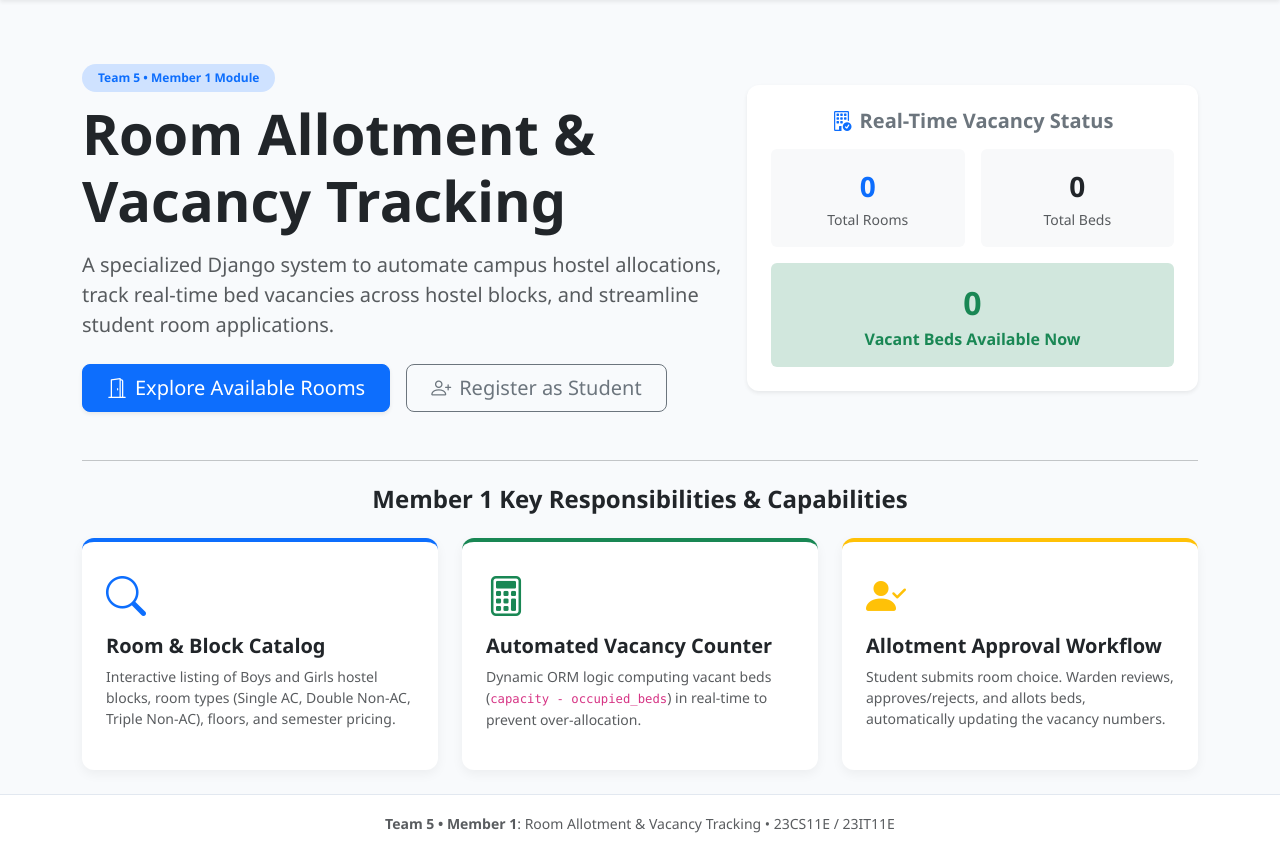
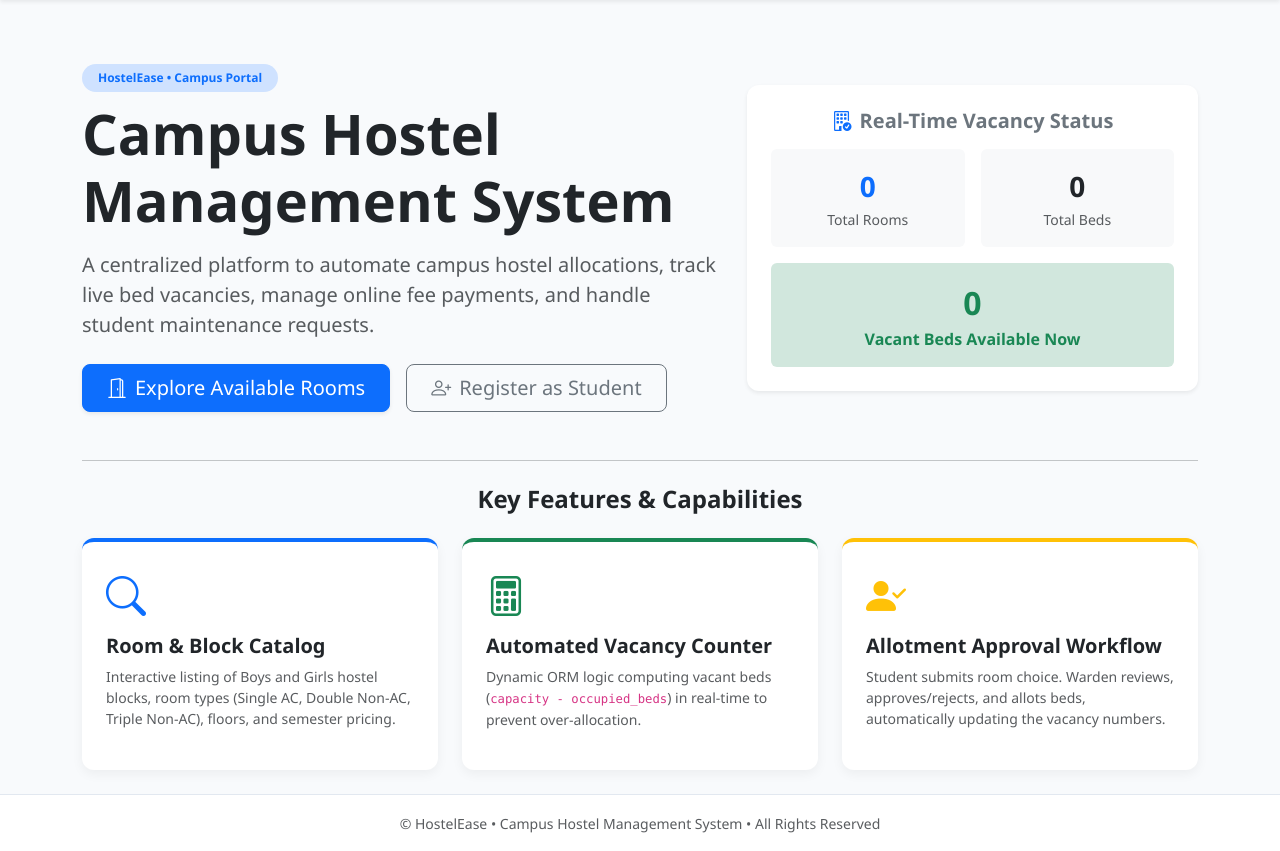
Before and after one commit to shailaja-maickelraj12/hostelease, a Django app: page / in a window 1280 px wide. Shown: the part 62-913 px from the top of the page. Run offline with Django 5.2, Linux system fonts and the light colour scheme; data that the repository does not hold is empty.

Commit message:
UI: Clean up academic labels, removing Member 1 and Team 5 module headers

```diff
--- a/hostel/templates/hostel/base.html
+++ b/hostel/templates/hostel/base.html
@@ -119,7 +119,7 @@
     <!-- Footer -->
     <footer class="py-3 text-center text-muted">
         <div class="container">
-            <small><strong>Team 5 &bull; Member 1</strong>: Room Allotment &amp; Vacancy Tracking &bull; 23CS11E / 23IT11E</small>
+            <small>&copy; HostelEase &bull; Campus Hostel Management System &bull; All Rights Reserved</small>
         </div>
     </footer>
 
--- a/hostel/templates/hostel/home.html
+++ b/hostel/templates/hostel/home.html
@@ -1,14 +1,14 @@
 {% extends 'hostel/base.html' %}
 
-{% block title %}HostelEase - Room Allotment &amp; Vacancy Tracking{% endblock %}
+{% block title %}HostelEase - Campus Hostel Management System{% endblock %}
 
 {% block content %}
 <div class="row align-items-center py-4 mb-4">
     <div class="col-lg-7">
-        <span class="badge bg-primary-subtle text-primary fw-semibold px-3 py-2 rounded-pill mb-2">Team 5 &bull; Member 1 Module</span>
-        <h1 class="display-4 fw-bold text-dark mb-3">Room Allotment &amp; Vacancy Tracking</h1>
+        <span class="badge bg-primary-subtle text-primary fw-semibold px-3 py-2 rounded-pill mb-2">HostelEase &bull; Campus Portal</span>
+        <h1 class="display-4 fw-bold text-dark mb-3">Campus Hostel Management System</h1>
         <p class="lead text-muted mb-4">
-            A specialized Django system to automate campus hostel allocations, track real-time bed vacancies across hostel blocks, and streamline student room applications.
+            A centralized platform to automate campus hostel allocations, track live bed vacancies, manage online fee payments, and handle student maintenance requests.
         </p>
         <div class="d-flex gap-3 flex-wrap">
             <a href="{% url 'room_list' %}" class="btn btn-primary btn-lg px-4 shadow-sm">
@@ -54,8 +54,8 @@
 
 <hr class="my-4">
 
-<!-- Member 1 Feature Highlights -->
-<h4 class="fw-bold text-center mb-4">Member 1 Key Responsibilities &amp; Capabilities</h4>
+<!-- Core Feature Highlights -->
+<h4 class="fw-bold text-center mb-4">Key Features &amp; Capabilities</h4>
 <div class="row g-4">
     <div class="col-md-4">
         <div class="card h-100 p-4 border-top border-primary border-4">
```
